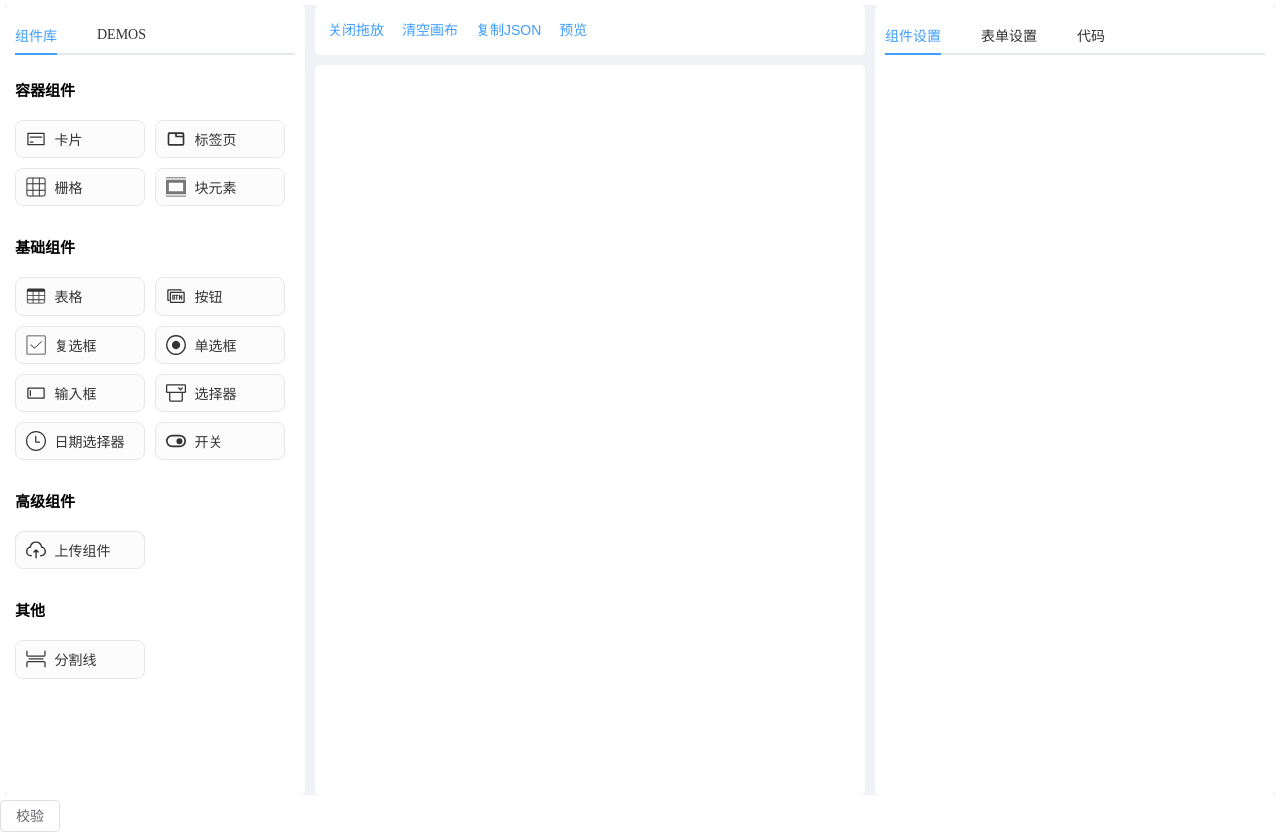
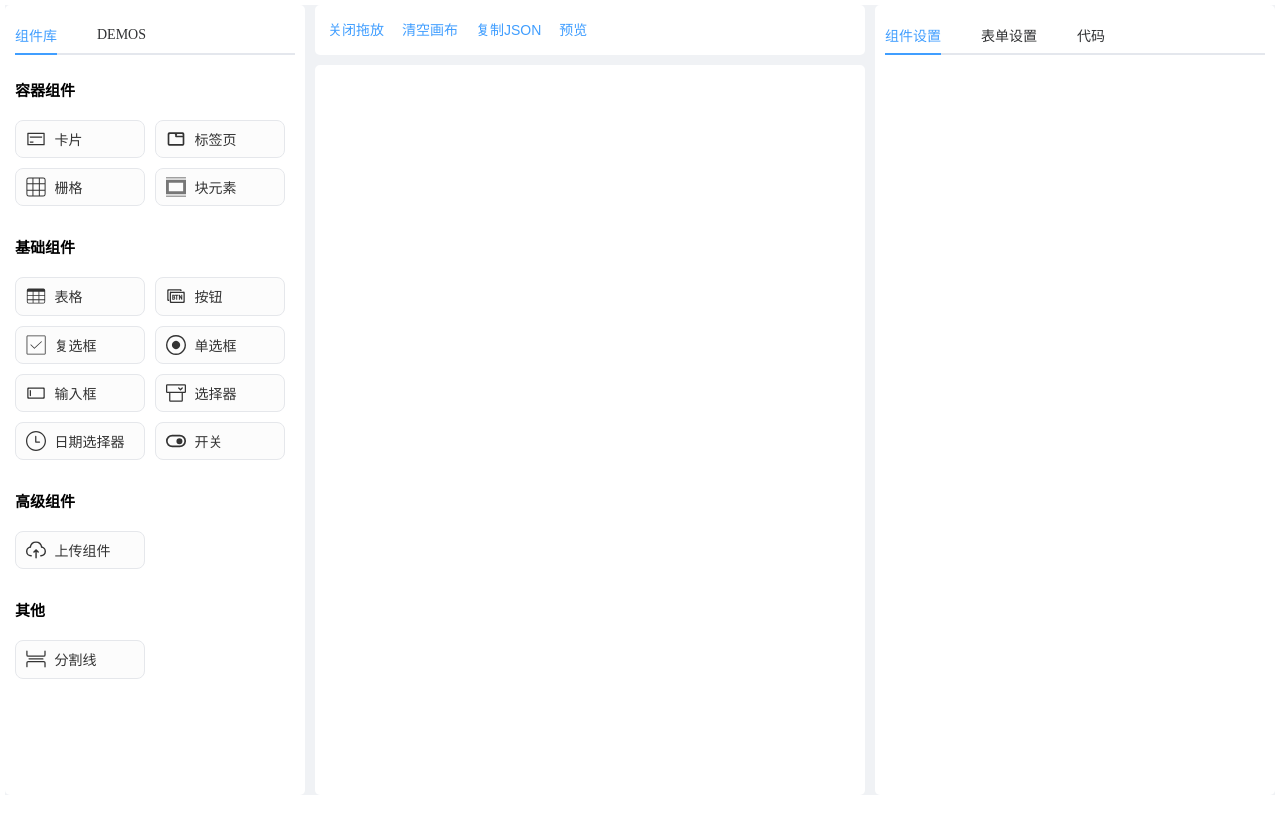
Before and after one commit to SpanManX/low-code-form, a Vue app: page / in a window 1280 px wide. After the commit the page ends 800 px from the top, so only its background shows below. Built offline with nearby package versions, Linux system fonts and the light colour scheme.

Commit message:
Update App.vue

```diff
--- a/src/App.vue
+++ b/src/App.vue
@@ -1,17 +1,19 @@
 <template>
-  <index ref="indexRef" :data="demo6" :variables="testData" :callback="handleCallback" :isPreview="false"></index>
+  <index ref="indexRef" :data="demo6" :variables="testData" :callback="handleCallback" :isPreview="isPreview"></index>
   <el-image-viewer
       v-if="showPreview !== ''"
       :url-list="[showPreview]"
       show-progress
       @close="showPreview = ''"
   />
-  <el-button @click="handleTest">校验</el-button>
+  <el-button @click="handleTest" v-if="isPreview">校验</el-button>
 </template>
 <script setup>
 import index from "./views";
 import demo6 from './demo/demo7.js'
 import {ref} from "vue";
+
+const isPreview = false;
 
 const showPreview = ref('');
 const indexRef = ref(null);
```
